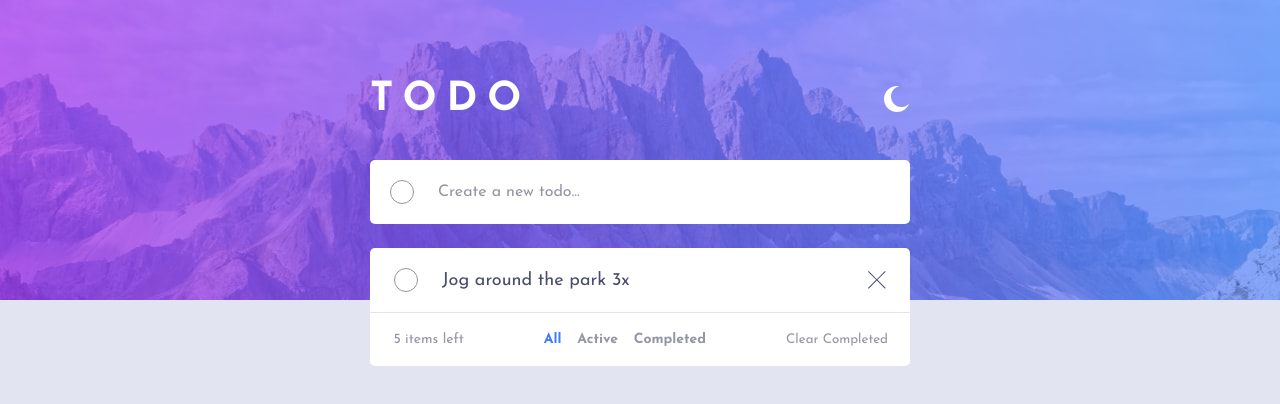
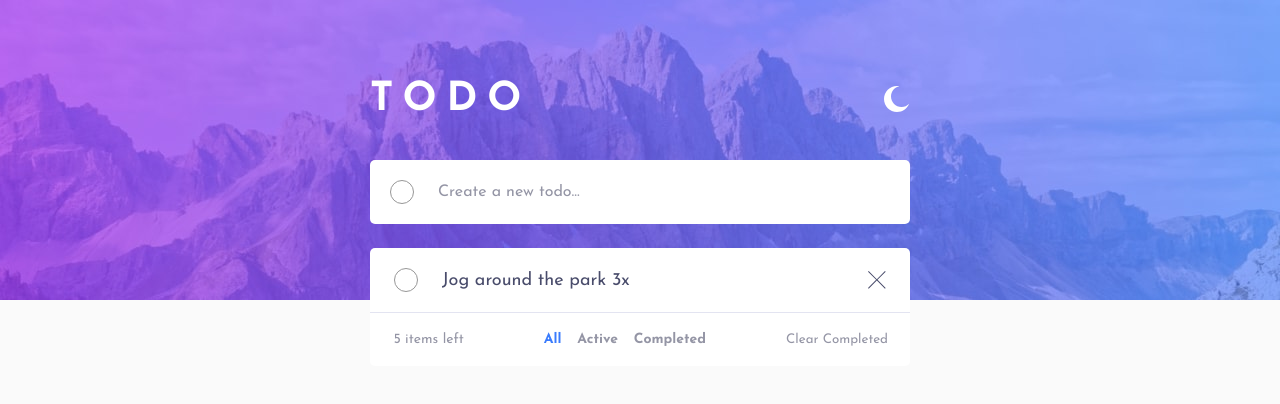
Before and after one commit to ashish-d2/react-todo-app, a React (Create React App) app: page / in a window 1280 px wide. Shown: the top 404 px of the page. Built offline with nearby package versions, Linux system fonts and the light colour scheme.

Commit message:
style(app): dark mode for app component - When theme btn is clicked the background is changed according to light or dark theme - Also changing background color with theme btn click - Add two new color in color.scss file (dark - #171823, light- #fafafa)

```diff
--- /dev/null
+++ b/src/App.module.scss
@@ -0,0 +1,52 @@
+@use "./scss/color" as c;
+
+.app {
+  position: relative;
+  min-height: 100vh;
+  overflow: hidden;
+  z-index: 1;
+  transition: background-color 0.2s ease;
+}
+
+.background_light {
+  background-color: c.$bg-light;
+}
+
+.background_dark {
+  background-color: c.$bg-dark;
+}
+
+.backgroundImg {
+  position: absolute;
+  top: 0;
+  background-size: cover;
+  background-position: top;
+  width: 100%;
+  height: 200px;
+  transition: height 0.3s ease;
+  z-index: -1;
+
+  @media (min-width: 765px) {
+    height: 300px;
+  }
+
+  @media (min-width: 1200px) {
+    height: 300px;
+  }
+}
+
+.light {
+  background-image: url("./assets/images/bg-desktop-light.jpg");
+}
+
+.dark {
+  background-image: url("./assets/images/bg-desktop-dark.jpg");
+}
+
+.main {
+  position: relative;
+  display: flex;
+  flex-direction: column;
+  align-items: center;
+  z-index: 1;
+}
--- a/src/App.scss
+++ /dev/null
@@ -1,25 +0,0 @@
-.backgroundImg__light {
-  position: absolute;
-  top: 0;
-  z-index: -1;
-  background-image: url("./assets/images/bg-desktop-light.jpg");
-  background-size: cover;
-  background-position: top;
-  width: 100%;
-  height: 200px;
-  transition: height 0.3s ease;
-
-  @media (min-width: 765px) {
-    height: 300px;
-  }
-
-  @media (min-width: 1200px) {
-    height: 300px;
-  }
-}
-
-.main {
-  display: flex;
-  flex-direction: column;
-  align-items: center;
-}
--- a/src/App.tsx
+++ b/src/App.tsx
@@ -1,24 +1,45 @@
+import { useContext } from "react";
 import logo from "./logo.svg";
-import "./App.scss";
+import styles from "./App.module.scss";
 
 // imports
 import Header from "./components/Header/Header";
 import Todo from "./components/Todo/Todo";
 
 // context
+import ThemeContext from "./context/ThemeContext";
 import { ThemeProvider } from "./context/ThemeContext";
 
 function App() {
   return (
     <ThemeProvider>
-      <div className="app">
-        <div className="backgroundImg__light"></div>
-        <main className="main">
+      <AppContent />
+    </ThemeProvider>
+  );
+}
+
+function AppContent() {
+  const { theme } = useContext(ThemeContext);
+  console.log(theme);
+
+  return (
+    <>
+      <div
+        className={`${styles.app} ${
+          theme === "light" ? styles.background_light : styles.background_dark
+        }`}
+      >
+        <div
+          className={`${styles.backgroundImg} ${
+            theme === "light" ? styles.light : styles.dark
+          }`}
+        ></div>
+        <main className={styles.main}>
           <Header />
           <Todo />
         </main>
       </div>
-    </ThemeProvider>
+    </>
   );
 }
 
--- a/src/components/Header/Header.tsx
+++ b/src/components/Header/Header.tsx
@@ -7,8 +7,7 @@ import { useContext } from "react";
 import ThemeContext from "../../context/ThemeContext";
 
 const Header = function () {
-  const { theme, toggleTheme } = useContext(ThemeContext)!;
-  console.log(theme);
+  const { theme, toggleTheme } = useContext(ThemeContext);
 
   return (
     <div className={styles.header_container}>
--- a/src/context/ThemeContext.tsx
+++ b/src/context/ThemeContext.tsx
@@ -1,4 +1,4 @@
-import { createContext, useState, ReactNode } from "react";
+import { createContext, useState, ReactNode, useContext } from "react";
 
 // context type
 interface ThemeContextType {
@@ -7,7 +7,10 @@ interface ThemeContextType {
 }
 
 // creating context
-const ThemeContext = createContext<ThemeContextType | undefined>(undefined);
+const ThemeContext = createContext<ThemeContextType>({
+  theme: "light",
+  toggleTheme: () => {},
+});
 
 // provider function type
 
@@ -28,5 +31,17 @@ const ThemeProvider: React.FC<{ children: ReactNode }> = function ({
   );
 };
 
+const useTheme = function (ThemeContext: React.Context<ThemeContextType>) {
+  const context = useContext(ThemeContext);
+
+  if (!context) {
+    throw new Error(
+      "ThemeContext is not provided. Make sure ThemeContext properly wraps the component."
+    );
+  }
+
+  return context;
+};
+
 export default ThemeContext;
-export { ThemeProvider };
+export { ThemeProvider, useTheme };
--- a/src/scss/_color.scss
+++ b/src/scss/_color.scss
@@ -6,3 +6,6 @@ $gray-2: #d1d2da;
 $black-1: #494c6b;
 
 $active: #3a7cfd;
+
+$bg-light: #fafafa;
+$bg-dark: #171823;
```
